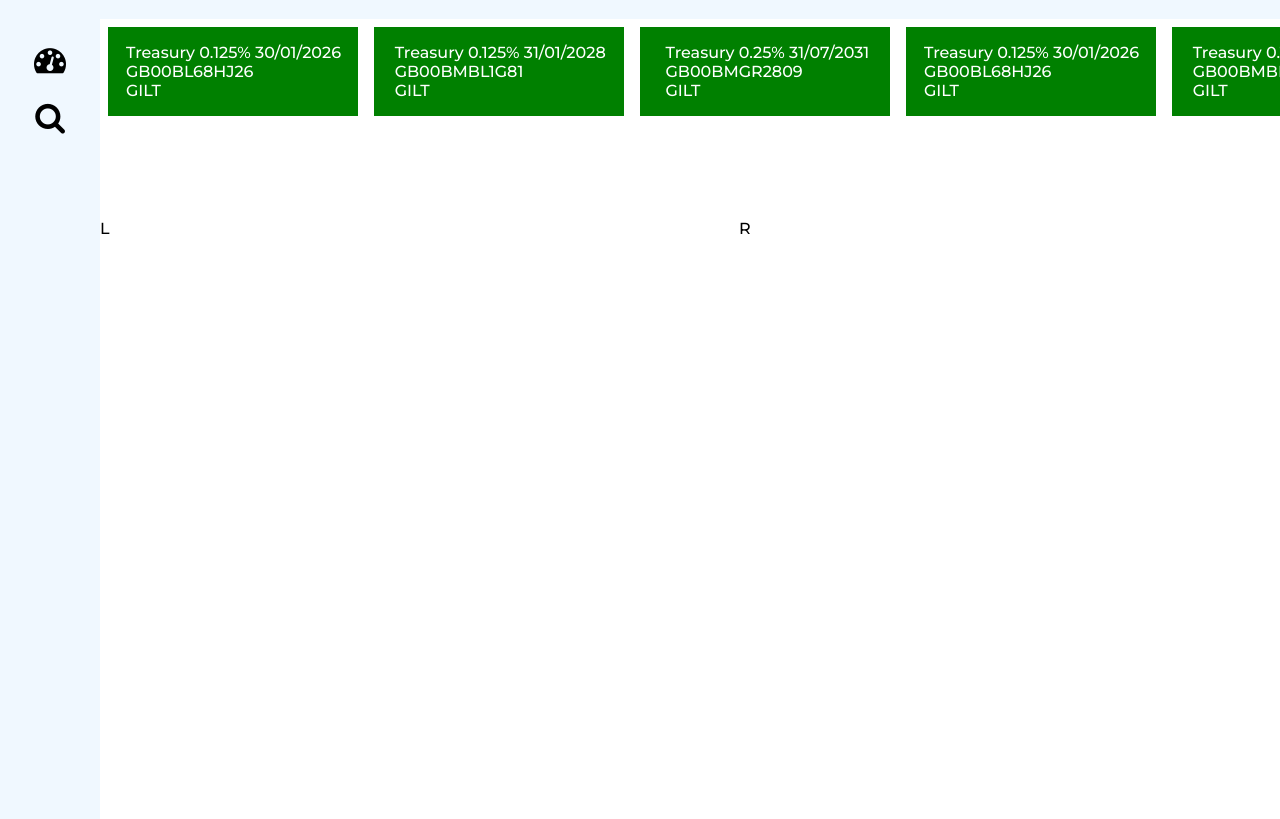
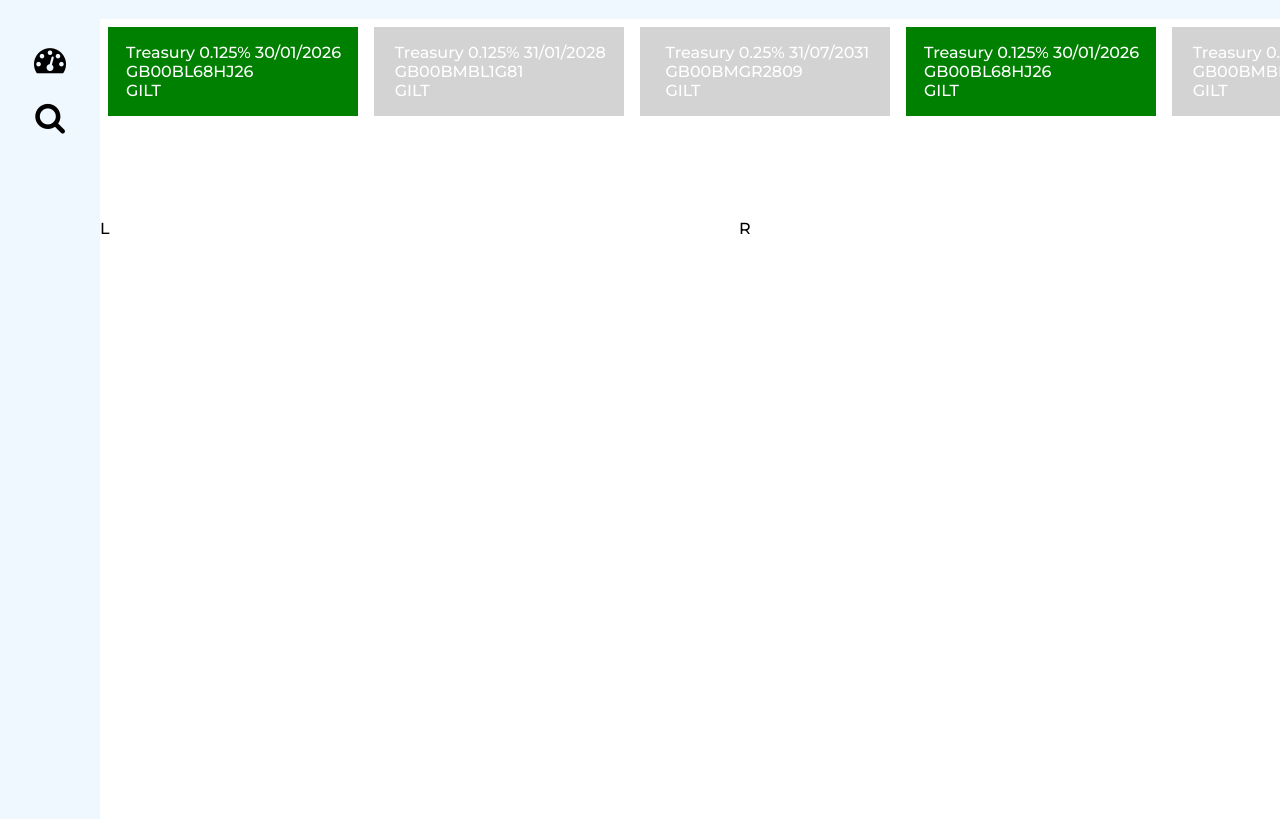
Before and after one commit to peter-breslin/angular-component, an Angular app: page / in a window 1280 px wide. Built offline with nearby package versions, Linux system fonts and the light colour scheme.

Commit message:
operation-item - set color dependant on status

```diff
--- a/src/app/module/dashboard/features/operation-list/operation-item/operation-item.component.css
+++ b/src/app/module/dashboard/features/operation-list/operation-item/operation-item.component.css
@@ -1,6 +1,6 @@
 .container-operation-item{
     border:1.0rem transparent;
-    background-color: green;
+
     color:white;
     display: grid;
     grid-template-columns: 1ft;
@@ -23,3 +23,11 @@
 .operation-item-footer{
     grid-area: operation-item-footer;
 }
+
+.color-alert{
+    background-color: green;
+}
+
+.color-default{
+    background-color: lightgray;
+}
--- a/src/app/module/dashboard/features/operation-list/operation-item/operation-item.component.html
+++ b/src/app/module/dashboard/features/operation-list/operation-item/operation-item.component.html
@@ -1,5 +1,5 @@
 
-<div class="container-operation-item">
+<div class="container-operation-item" [ngClass]="operation?.status == 1 ? 'color-alert' : 'color-default'">
     <div class="operation-item-header"><ng-container [ngTemplateOutlet]="headerTemplate || defaultHeaderTemplate" /></div>
     <div class="operation-item-footer"><ng-container [ngTemplateOutlet]="contentTemplate || defaultContentTemplate" [ngTemplateOutletContext]="{ $implicit: operation}" /></div>
 </div>
```
Also changed, not shown: src/styles.css (line endings or trailing spaces).
